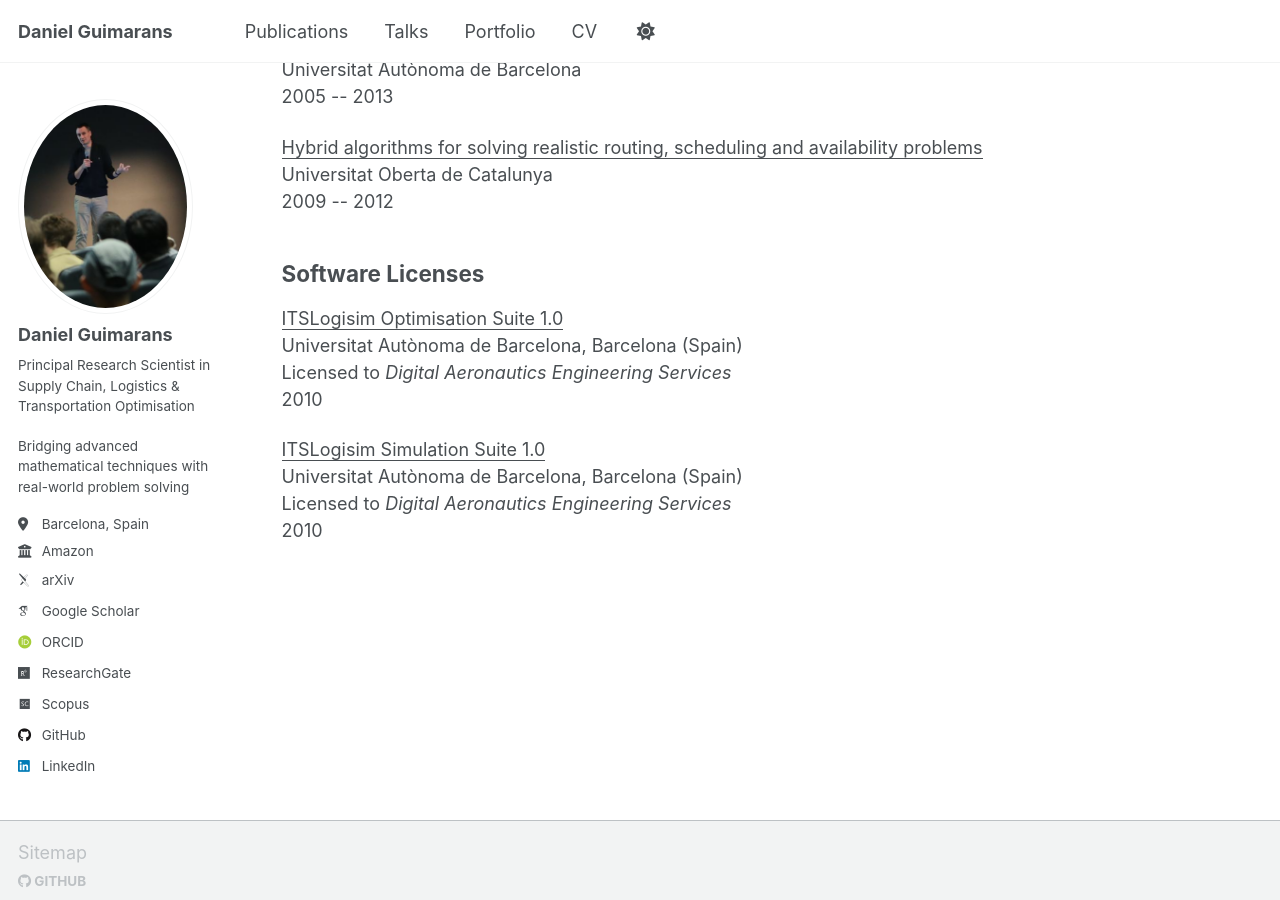
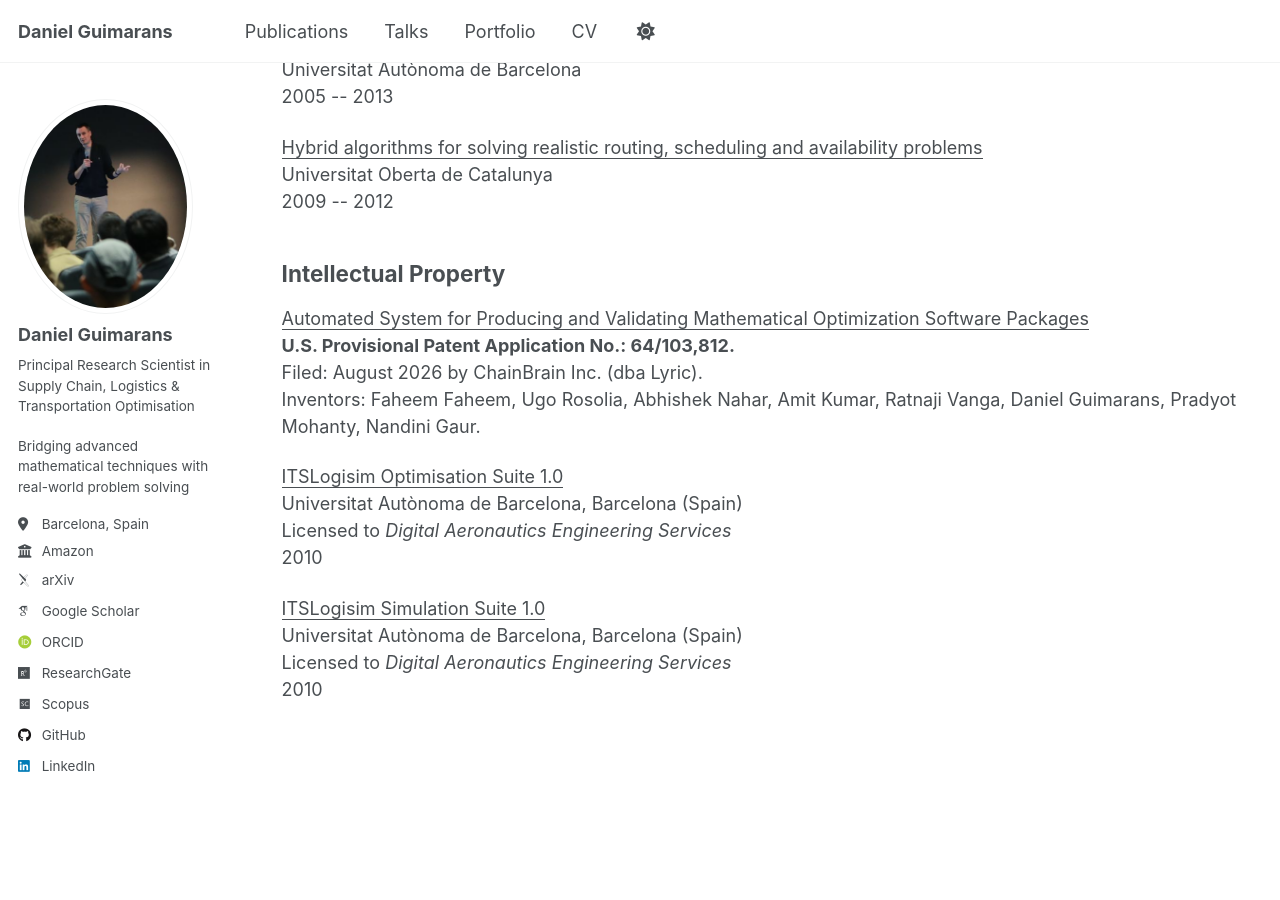
Before and after one commit to dguimarans/dguimarans.github.io, a Jekyll site: the page built from _pages/portfolio.html, in a window 1280 px wide and 900 px high, scrolled down 1120 px. Built offline with Jekyll 4.4.1, drawn with Linux system fonts in a browser that asks for light colours; some web fonts are replaced; a script that is not in the unit is left out.

Commit message:
Added provisional patent application to portfolio and CV/resume.

```diff
--- a/_pages/portfolio.html
+++ b/_pages/portfolio.html
@@ -60,7 +60,14 @@ Universitat Oberta de Catalunya</br>
 2009 -- 2012</p>
 
 
-<h2>Software Licenses</h2>
+<h2>Intellectual Property</h2>
+
+<p><u>Automated System for Producing and Validating Mathematical Optimization Software
+Packages</u></br>
+<b>U.S. Provisional Patent Application No.: 64/103,812.</b></br>
+Filed: August 2026 by ChainBrain Inc. (dba Lyric).</br>
+Inventors: Faheem Faheem, Ugo Rosolia, Abhishek Nahar, Amit Kumar, Ratnaji
+Vanga, Daniel Guimarans, Pradyot Mohanty, Nandini Gaur.</p>
 
 <p><u>ITSLogisim Optimisation Suite 1.0</u></br>
 Universitat Autònoma de Barcelona, Barcelona (Spain)</br>
```
Also changed, not shown: 2 other files.
